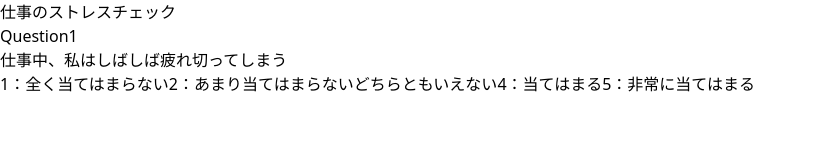
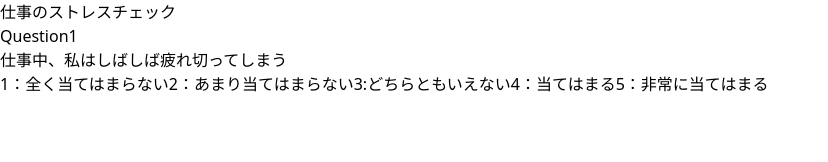
Before and after one commit to R-Tsukada/daily-ease, a Next.js app: page / in a window 1280 px wide. Shown: the top 162 px of the page, without its empty margins (0-828 px from the left). Built offline with nearby package versions, Linux system fonts and the light colour scheme.

Commit message:
得点の値が入っていなかったので修正する

```diff
--- a/src/presentational/Molecule/AnswerButtonList.js
+++ b/src/presentational/Molecule/AnswerButtonList.js
@@ -5,7 +5,7 @@ function AnswerButtonList({ onButtonClick }) {
   const answers = [
     '1：全く当てはまらない',
     '2：あまり当てはまらない',
-    'どちらともいえない',
+    '3:どちらともいえない',
     '4：当てはまる',
     '5：非常に当てはまる',
   ];
```
